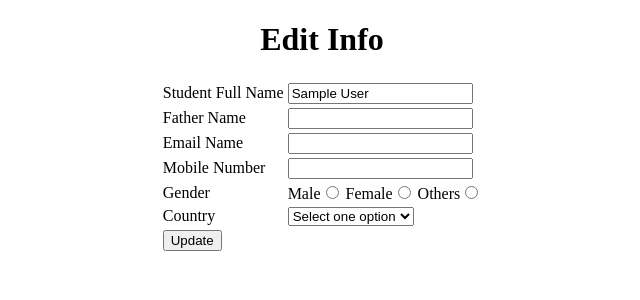
After one commit to aliahmadcse/laravel-course, a PHP site: page /edit.php?sid=1 in a window 1280 px wide. The commit adds this page. Shown: the top 300 px of the page, without its empty margins (318-958 px from the left). Run offline with PHP 8.4, Linux system fonts and the light colour scheme; tables that the repository leaves empty or names only in its code hold one stand-in row (values such as "Sample post").

Commit message:
Adds edit form

```diff
--- /dev/null
+++ b/lab_02/edit.php
@@ -0,0 +1,103 @@
+<?php
+session_start();
+
+if (isset($_GET["sid"])) {
+    require_once "db.php";
+    $sid = $_GET["sid"];
+
+    $query = "SELECT * FROM students where std_id='$sid'";
+    $qry_result = mysqli_query($conn, $query);
+    if (isset($qry_result) && $qry_result != "") {
+        $row = mysqli_fetch_assoc($qry_result)
+
+?>
+
+        <!DOCTYPE html>
+        <html lang="en">
+
+        <head>
+            <meta charset="UTF-8">
+            <meta name="viewport" content="width=device-width, initial-scale=1.0">
+            <meta http-equiv="X-UA-Compatible" content="ie=edge">
+            <title>Update Student Record</title>
+        </head>
+
+        <body>
+            <center>
+                <h1>Edit Info</h1>
+                <form action="process_edit.php" method="POST">
+                    <table>
+                        <tr>
+                            <td>
+                                Student Full Name
+                            </td>
+                            <td>
+                                <input type="text" name="name" value="<?= $row["std_name"]?>" />
+                            </td>
+                        </tr>
+                        <tr>
+                            <td>
+                                Father Name
+                            </td>
+                            <td>
+                                <input type="text" name="fatherName" />
+                            </td>
+                        </tr>
+                        <tr>
+                            <td>
+                                Email Name
+                            </td>
+                            <td>
+                                <input type="email" name="email" />
+                            </td>
+                        </tr>
+                        <tr>
+                            <td>
+                                Mobile Number
+                            </td>
+                            <td>
+                                <input type="number" name="phone" />
+                            </td>
+                        </tr>
+                        <tr>
+                            <td>
+                                Gender
+                            </td>
+                            <td>
+                                Male<input type="radio" name="gender" value="male" />
+                                Female<input type="radio" name="gender" value="female" />
+                                Others<input type="radio" name="gender" value="others" />
+                            </td>
+                        </tr>
+                        <tr>
+                            <td>
+                                Country
+                            </td>
+                            <td>
+                                <select name="country">
+                                    <option value="null" selected disabled>Select one option</option>
+                                    <option value="pakistan">Pakistan</option>
+                                    <option value="china">China</option>
+                                    <option value="turky">Turky</option>
+                                </select>
+                            </td>
+                        </tr>
+                        <tr>
+                            <td colspan="2">
+                                <input type="submit" value="Update" name="edit_form" />
+                            </td>
+                        </tr>
+                    </table>
+                </form>
+            </center>
+        </body>
+
+        </html>
+
+<?php
+    }
+} else {
+    $_SESSION["msg_edit"] = "Choose a record to edit";
+    header("location:records.php");
+}
+?>
```
Also changed, not shown: lab_02/records.php (+20 -10 lines).
